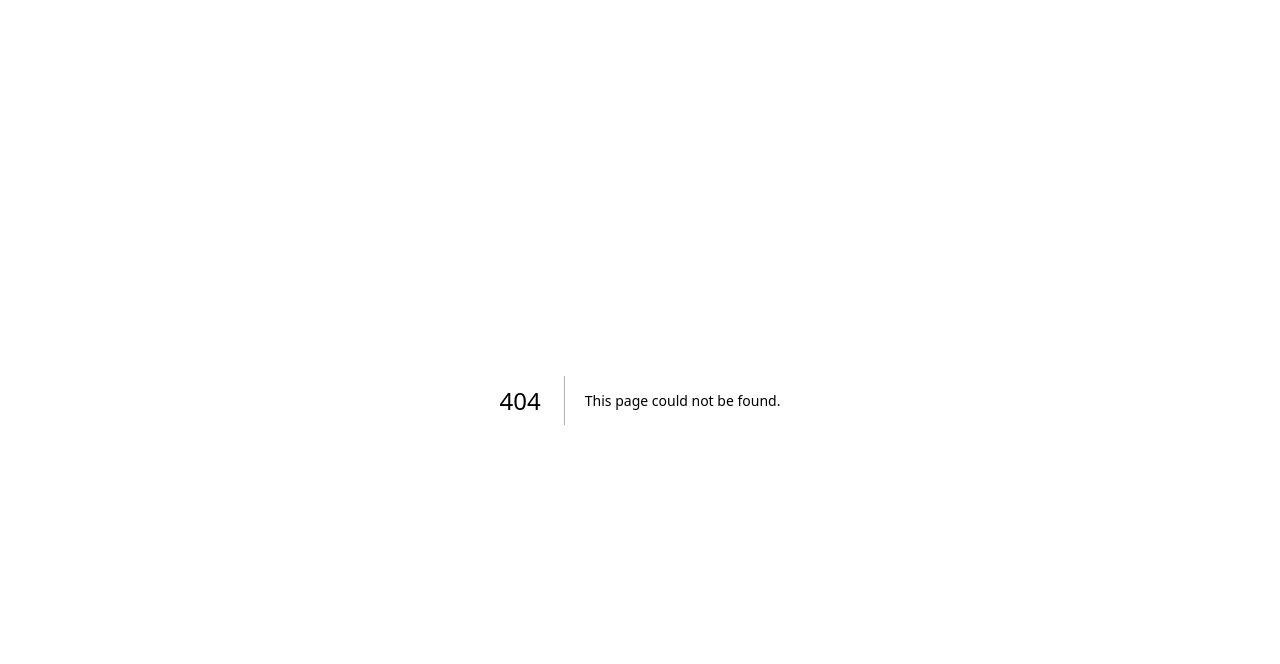
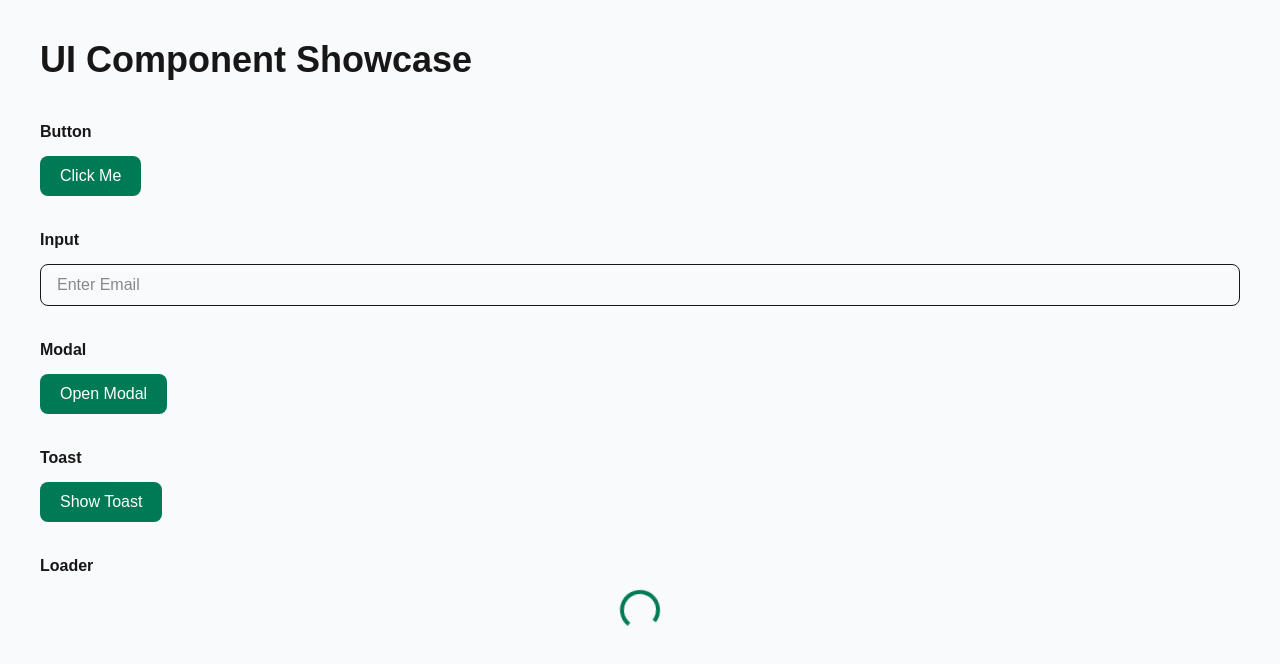
Before and after one commit to kashishshah328-ops/Homestay_Review_Analyzer, a Next.js app: page /demo in a window 1280 px wide. Before the commit this address had no page. Shown: the top 664 px of the page. Built offline with nearby package versions, Linux system fonts and the light colour scheme.

Commit message:
feat: create component showcase page

```diff
--- /dev/null
+++ b/app/demo/page.js
@@ -0,0 +1,136 @@
+"use client";
+
+import {
+  Button,
+  Input,
+  Modal,
+  Toast,
+  Loader,
+} from "../../components/ui";
+
+import { useState } from "react";
+
+export default function Demo() {
+
+  const [showModal, setShowModal] = useState(false);
+  const [showToast, setShowToast] = useState(false);
+
+  return (
+
+    <div className="min-h-screen p-10 bg-gray-50 dark:bg-gray-900 dark:text-white">
+
+      <h1 className="text-4xl font-bold mb-10">
+
+        UI Component Showcase
+
+      </h1>
+
+      <div className="space-y-8">
+
+        {/* Button */}
+
+        <div>
+
+          <h2 className="font-bold mb-3">Button</h2>
+
+          <Button>
+
+            Click Me
+
+          </Button>
+
+        </div>
+
+        {/* Input */}
+
+        <div>
+
+          <h2 className="font-bold mb-3">Input</h2>
+
+          <Input
+
+            label="Email"
+
+            placeholder="Enter Email"
+
+          />
+
+        </div>
+
+        {/* Modal */}
+
+        <div>
+
+          <h2 className="font-bold mb-3">Modal</h2>
+
+          <Button onClick={() => setShowModal(true)}>
+
+            Open Modal
+
+          </Button>
+
+          <Modal
+
+            isOpen={showModal}
+
+            onClose={() => setShowModal(false)}
+
+            title="Demo Modal"
+
+          >
+
+            <p>
+
+              This is a reusable Modal component.
+
+            </p>
+
+          </Modal>
+
+        </div>
+
+        {/* Toast */}
+
+        <div>
+
+          <h2 className="font-bold mb-3">Toast</h2>
+
+          <Button onClick={() => setShowToast(true)}>
+
+            Show Toast
+
+          </Button>
+
+          {
+
+            showToast && (
+
+              <Toast
+
+                message="Toast Notification!"
+
+              />
+
+            )
+
+          }
+
+        </div>
+
+        {/* Loader */}
+
+        <div>
+
+          <h2 className="font-bold mb-3">Loader</h2>
+
+          <Loader />
+
+        </div>
+
+      </div>
+
+    </div>
+
+  );
+
+}
```
